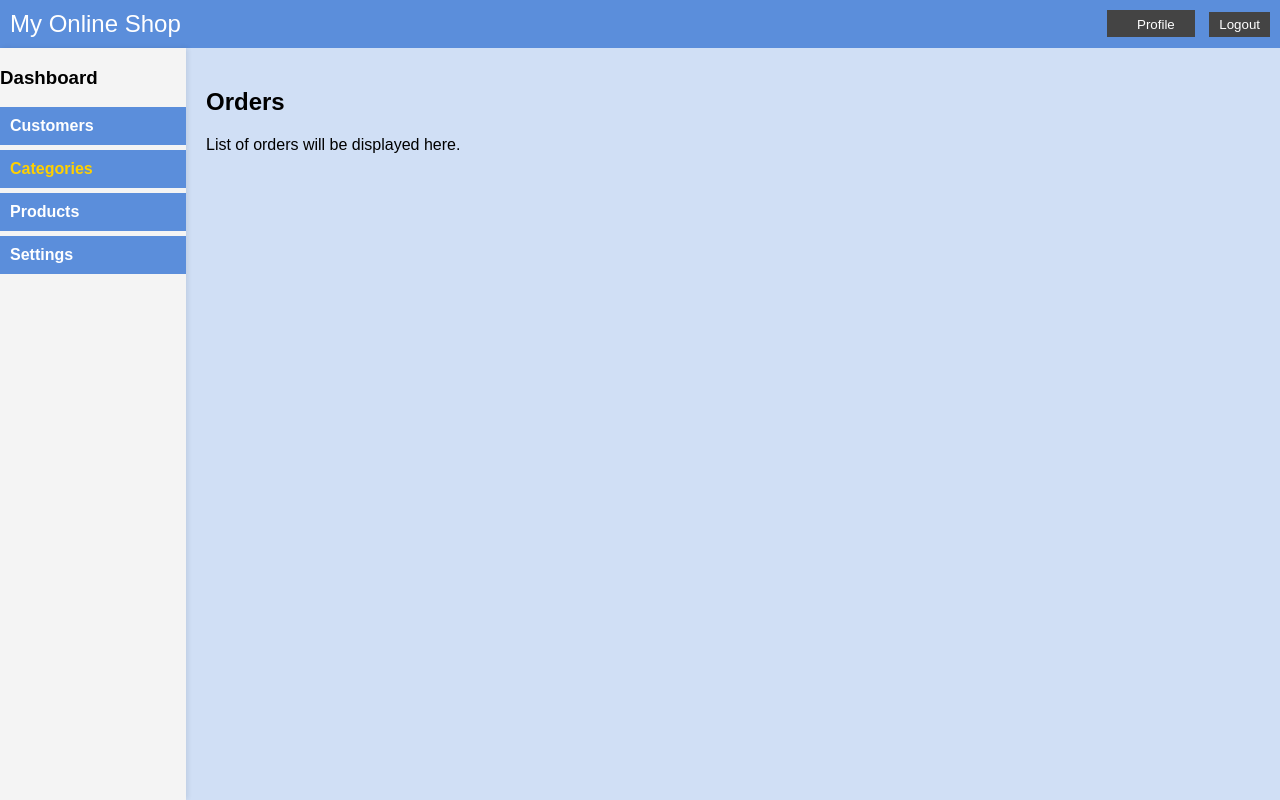
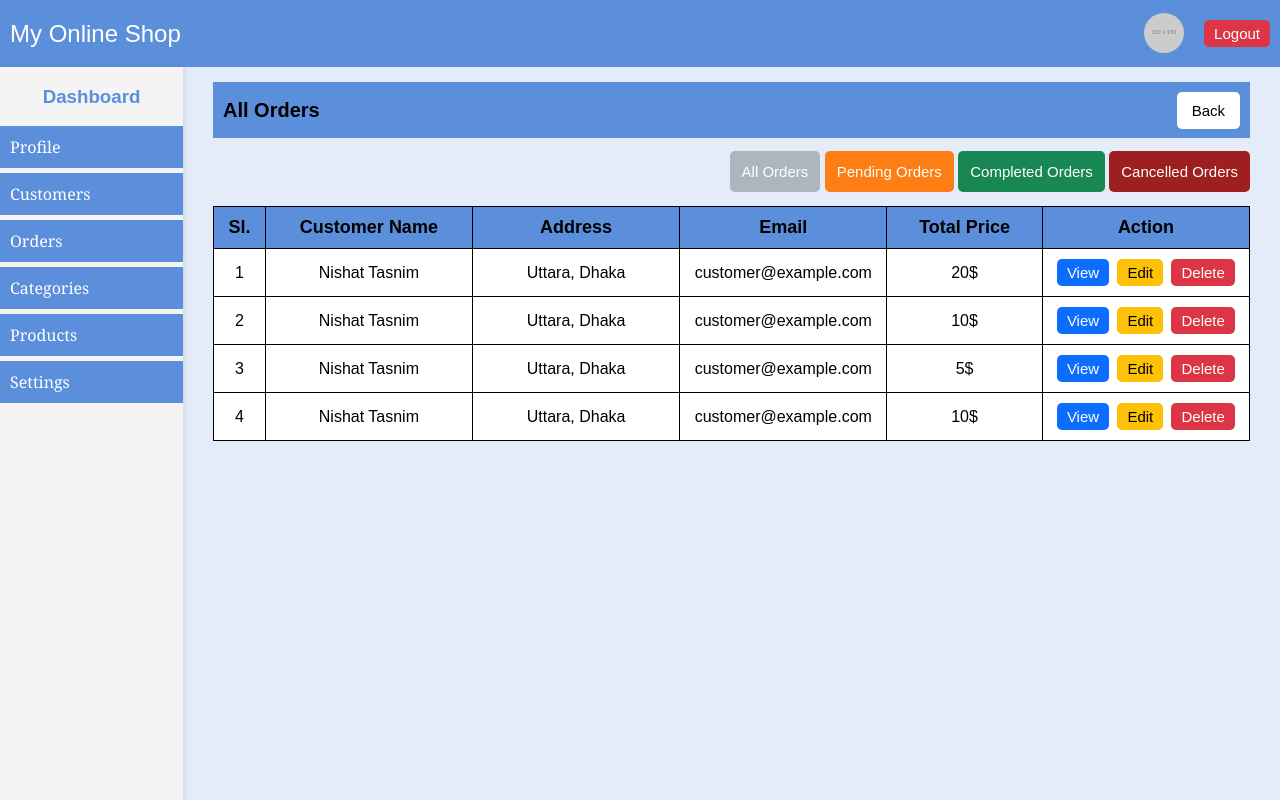
Before and after one commit to nasiriubat/raw-php-ecom, a PHP site: page /orders.html in a window 1280 px wide. Run offline with PHP 8.4, Linux system fonts and the light colour scheme; grey boxes labelled with a size stand in for pictures from a placeholder-image service; some libraries are stand-ins or nearby versions.

Commit message:
basic pages done

```diff
--- a/admin/assets/css/styles.css
+++ b/admin/assets/css/styles.css
@@ -6,6 +6,10 @@ body {
     display: flex;
     flex-direction: column;
     height: 100vh;
+}
+
+.text-center {
+    text-align: center;
 }
 
 .navbar {
@@ -21,23 +25,106 @@ body {
     font-size: 1.5em;
 }
 
-.navbar .nav-right button, .navbar .nav-right a {
-    margin-left: 10px;
-    padding: 5px 10px;
-    background-color: #444;
+.navbar .nav-right {
+    display: flex;
+    align-items: center;
+    justify-content: space-between;
+    width: 10%;
+}
+
+.navbar .nav-right button,
+.navbar .nav-right a {
     color: white;
     border: none;
     cursor: pointer;
     text-decoration: none;
 }
 
-.navbar .nav-right button:hover, .navbar .nav-right a:hover {
-    background-color: #555;
+.navbar .nav-right .logout-btn {
+    background-color: #dc3545;
+    /* margin-left: 5px; */
 }
+
 
 .container {
     display: flex;
     flex: 1;
+}
+
+.img {
+    margin: 0;
+    width: 100%;
+}
+
+.profile-img {
+    margin-top: 3px;
+    width: 40px;
+    border-radius: 50%;
+}
+
+.button-area {
+    text-align: right;
+    margin: 25px 0;
+}
+
+.btn {
+    padding: 5px 10px;
+    text-decoration: none;
+    font-size: 15px;
+    border-radius: 5px;
+    color: white;
+}
+
+.action-btn {
+    display: flex;
+    flex-wrap: wrap;
+    justify-content: space-around;
+    border: none !important;
+}
+
+.btn-view {
+    background-color: #0d6efd;
+}
+
+.btn-delete {
+    background-color: #dc3545;
+}
+
+.btn-edit {
+    background-color: #ffc107;
+    color: black;
+}
+
+.btn-create {
+    background-color: #fd7e14;
+    padding: 12px;
+}
+
+.btn-all {
+    background-color: #adb5bd;
+    padding: 12px;
+}
+
+.btn-cancel {
+    background-color: rgb(158, 31, 31);
+    padding: 12px;
+}
+
+.btn-success {
+    background-color: #198754;
+    padding: 12px;
+}
+
+.form-div {
+    margin-top: 20px;
+    display: flex;
+    justify-content: space-between;
+    flex-wrap: wrap;
+}
+
+.form-div .form-group {
+    flex-basis: 48%;
+
 }
 
 /* Sidebar Styles */
@@ -48,7 +135,7 @@ body {
     box-shadow: 2px 0 5px rgba(0, 0, 0, 0.1);
 }
 
-.sidebar h3 a{
+.sidebar h3 a {
     display: block;
     text-align: center;
     text-decoration: none;
@@ -74,8 +161,8 @@ body {
     display: block;
     text-decoration: none;
     color: #ffffff;
-    font-weight: bold;
-    font-family: Arial, Helvetica, sans-serif;
+    font-weight: 300;
+    font-family:Georgia, 'Times New Roman', Times, serif;
 }
 
 .sidebar ul li.active a {
@@ -90,31 +177,50 @@ body {
 /* Content Styles */
 .content {
     width: 85%;
-    padding: 20px;
-    background-color: #5b8edb49;
+    padding: 15px 30px;
+    background-color: #5b8edb2a;
+}
+
+.content .top-bar {
+    display: flex;
+    justify-content: space-between;
+    margin-bottom: 10px;
+    padding: 0px 10px;
+    background-color: #5b8edb;
+}
+
+.content .top-bar a {
+    background-color: white;
+    color: black;
+    align-self: center;
+    padding: 10px 15px;
+}
+
+.content h2 {
+    font-size: 20px;
 }
 
 /* Profile Page Styles */
-.content.profile .form-group {
+.content .custom-form .form-group {
     margin-bottom: 15px;
 }
 
-.content.profile .form-group label {
+.content .custom-form .form-group label {
     display: block;
     margin-bottom: 5px;
 }
 
-.content.profile .form-group input {
+.content .custom-form .form-group input {
     width: 100%;
     padding: 8px;
     box-sizing: border-box;
 }
 
-.content.profile .form-group input[type="file"] {
+.content .custom-form .form-group input[type="file"] {
     padding: 3px;
 }
 
-.content.profile button {
+.content .custom-form button {
     padding: 10px 15px;
     background-color: #007BFF;
     color: white;
@@ -122,11 +228,90 @@ body {
     cursor: pointer;
 }
 
-.content.profile button:hover {
+.content .custom-form button:hover {
     background-color: #0056b3;
 }
 
 /* dashboard */
-.dashboard{
-    background-color: #e6e2e2;
+.dashboard .main-content {}
+
+.dashboard .boxes {
+    display: flex;
+    justify-content: space-between;
+    margin: 20px 0;
 }
+
+.dashboard .boxes .item {
+    width: 20%;
+    /* padding: 10px; */
+}
+
+.dashboard .boxes .item h3 {
+    background-color: #55555583;
+    /* width: 100%; */
+    margin: 0;
+    text-align: center;
+    padding: 5px;
+    font-size: 20px;
+    color: white;
+    font-weight: 400;
+}
+
+.dashboard .boxes .item p {
+    margin: 0;
+    padding: 15px;
+    font-size: 30px;
+    text-align: center;
+    color: white;
+}
+
+.dashboard .boxes .total-orders {
+    background-color: #fd7e14;
+}
+
+.dashboard .boxes .pending-orders {
+    background-color: #dc3545;
+}
+
+.dashboard .boxes .completed-orders {
+    background-color: #198754;
+}
+
+.dashboard .boxes .total-customers {
+    background-color: #0dcaf0;
+}
+
+.custom-table {
+    border: 1px solid gray;
+    width: 100%;
+    background-color: #5555554f;
+}
+
+
+.custom-table,
+.custom-table tr,
+.custom-table th,
+.custom-table td {
+    border: 1px solid black;
+    border-collapse: collapse;
+    text-align: center;
+}
+
+.custom-table th,
+.custom-table td {
+    padding: 10px;
+}
+
+.custom-table thead tr {
+    background-color: #5b8edb;
+    font-size: 18px;
+    padding: 10px;
+}
+
+.custom-table tbody {
+    background-color: white;
+}
+
+.custom-table tr:hover {
+    background-color: #D6EEEE;
+}
--- a/admin/orders.html
+++ b/admin/orders.html
@@ -1,34 +1,115 @@
 <!DOCTYPE html>
 <html lang="en">
+
 <head>
     <meta charset="UTF-8">
     <meta name="viewport" content="width=device-width, initial-scale=1.0">
     <title>Categories</title>
     <link rel="stylesheet" href="./assets/css/styles.css">
 </head>
+
 <body>
     <nav class="navbar">
         <div class="site-name">My Online Shop</div>
         <div class="nav-right">
-            <a href="profile.html"><button class="profile-btn">Profile</button></a>
-            <button class="logout-btn">Logout</button>
+            <a href="profile.html">
+                <img class="img profile-img" src="https://placehold.jp/150x150.png" alt="profile-img">
+            </a>
+            <a href="logout.html"><button class="btn logout-btn">Logout</button></a>
+
         </div>
     </nav>
     <div class="container">
         <div class="sidebar">
-            <h3>Dashboard</h3>
+            <h3>
+                <a href="index.html">Dashboard</a>
+            </h3>
             <ul>
+                <li><a href="profile.html">Profile</a></li>
                 <li><a href="customers.html">Customers</a></li>
-                <li class="active"><a href="categories.html">Categories</a></li>
+                <li><a href="orders.html">Orders</a></li>
+                <li><a href="categories.html">Categories</a></li>
                 <li><a href="products.html">Products</a></li>
                 <li><a href="settings.html">Settings</a></li>
             </ul>
         </div>
         <div class="content">
-            <h2>Orders</h2>
-            <p>List of orders will be displayed here.</p>
+            <div class="top-bar">
+                <h2>All Orders</h2>
+                <a href="" class="btn">Back</a>
+            </div>            <div class="main-content">
+                <div class="button-area">
+                    <a class="btn btn-all" href="/">All Orders</a>
+                    <a class="btn btn-create" href="/">Pending Orders</a>
+                    <a class="btn btn-success" href="/">Completed Orders</a>
+                    <a class="btn btn-cancel" href="/">Cancelled Orders</a>
+                </div>
+                <table class="custom-table">
+                    <thead>
+                        <tr>
+                            <th width="5%">Sl.</th>
+                            <th width="20%">Customer Name</th>
+                            <th width="20%">Address</th>
+                            <th width="20%">Email</th>
+                            <th width="15%">Total Price</th>
+                            <th width="20%">Action</th>
+                        </tr>
+                    </thead>
+                    <tbody>
+                        <tr>
+                            <td>1</td>
+                            <td>Nishat Tasnim</td>
+                            <td>Uttara, Dhaka</td>
+                            <td>customer@example.com</td>
+                            <td>20$</td>
+                            <td class="action-btn">
+                                <a class="btn btn-view" href="/">View</a>
+                                <a class="btn btn-edit" href="/">Edit</a>
+                                <a class="btn btn-delete" href="/">Delete</a>
+                            </td>
+                        </tr>
+                        <tr>
+                            <td>2</td>
+                            <td>Nishat Tasnim</td>
+                            <td>Uttara, Dhaka</td>
+                            <td>customer@example.com</td>
+                            <td>10$</td>
+                            <td class="action-btn">
+                                <a class="btn btn-view" href="/">View</a>
+                                <a class="btn btn-edit" href="/">Edit</a>
+                                <a class="btn btn-delete" href="/">Delete</a>
+                            </td>
+                        </tr>
+                        <tr>
+                            <td>3</td>
+                            <td>Nishat Tasnim</td>
+                            <td>Uttara, Dhaka</td>
+                            <td>customer@example.com</td>
+                            <td>5$</td>
+                            <td class="action-btn">
+                                <a class="btn btn-view" href="/">View</a>
+                                <a class="btn btn-edit" href="/">Edit</a>
+                                <a class="btn btn-delete" href="/">Delete</a>
+                            </td>
+                        </tr>
+                        <tr>
+                            <td>4</td>
+                            <td>Nishat Tasnim</td>
+                            <td>Uttara, Dhaka</td>
+                            <td>customer@example.com</td>
+                            <td>10$</td>
+                            <td class="action-btn">
+                                <a class="btn btn-view" href="/">View</a>
+                                <a class="btn btn-edit" href="/">Edit</a>
+                                <a class="btn btn-delete" href="/">Delete</a>
+                            </td>
+                        </tr>
+                    </tbody>
+                </table>
+            </div>
         </div>
     </div>
     <script src="./assets/js/scripts.js"></script>
 </body>
+
 </html>
```
Also changed, not shown: admin/categories.html (+70 -6 lines), admin/customers.html (+85 -5 lines), admin/index.html (+74 -6 lines), admin/products.html (+68 -6 lines), admin/profile.html (+18 -5 lines), admin/settings.html (+47 -5 lines).
